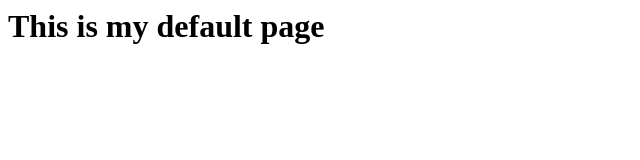
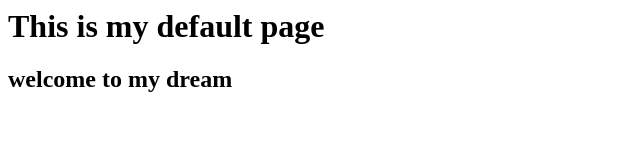
Before and after one commit to kadamshraddha422-bot/WatchTower, a plain HTML site: page index.html in a window 1280 px wide. Shown: the whole page, without its empty margins (0-640 px from the left). Drawn offline with Linux system fonts and the light colour scheme.

Commit message:
Update index.html

```diff
--- a/index.html
+++ b/index.html
@@ -1 +1,2 @@
 <h1>This is my default page</h1>
+<h2>welcome to my dream</h2>
```
